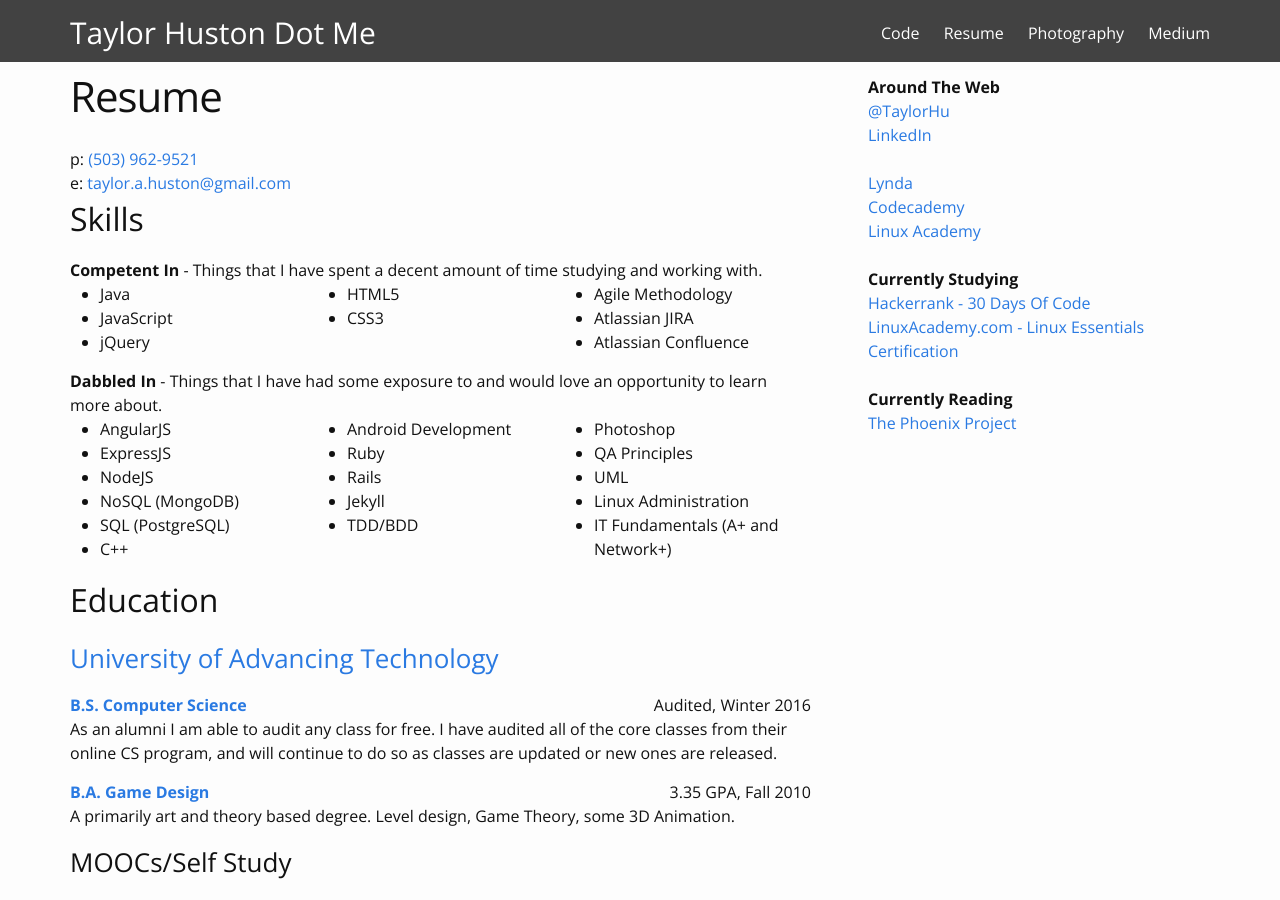
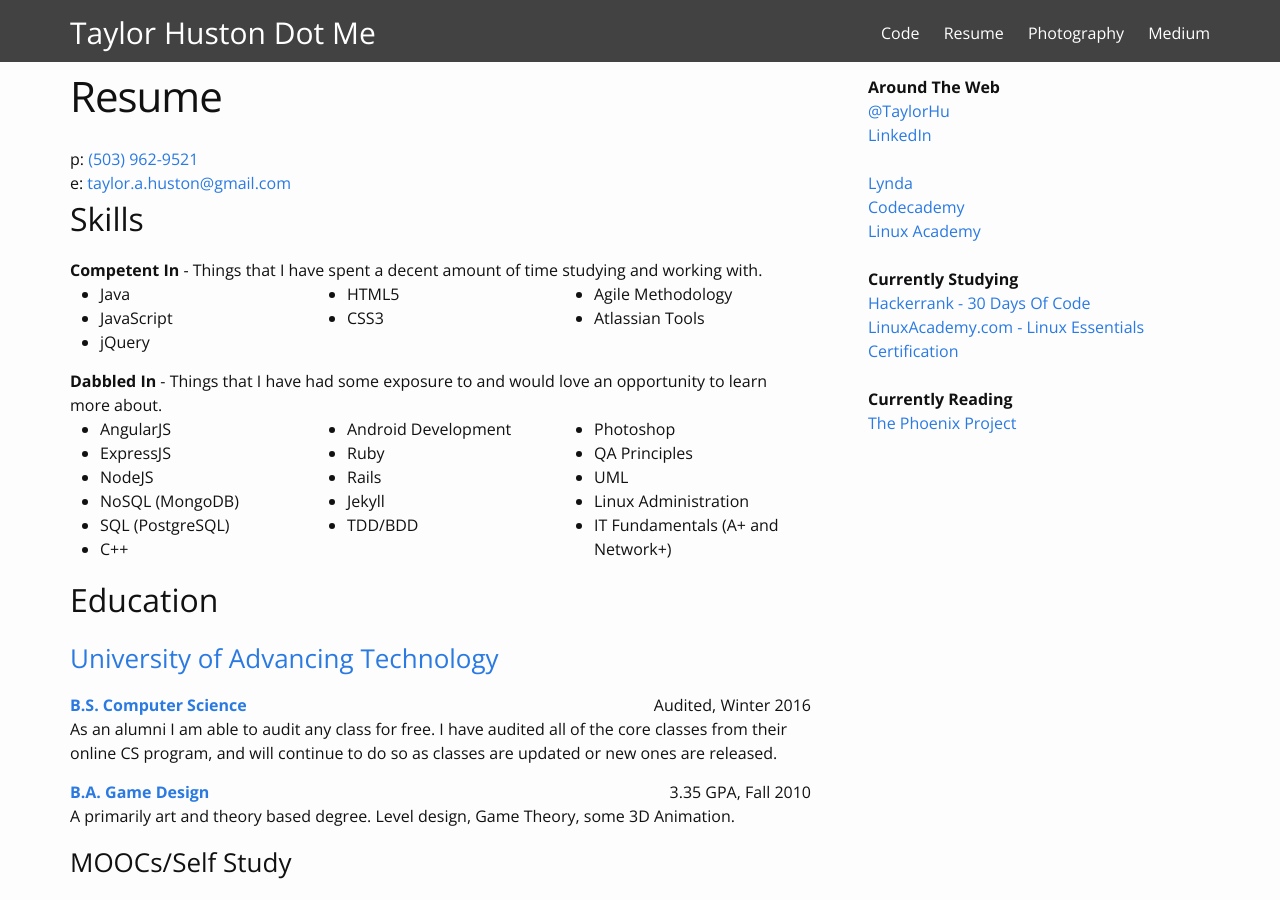
Before and after one commit to TaylorHuston/taylorhuston.github.io, a Jekyll site: the page built from resume.html, in a window 1280 px wide and 900 px high. Built offline with Jekyll 4.4.1, drawn with Linux system fonts in a browser that asks for light colours; some web fonts are replaced.

Commit message:
Update resume.html

```diff
--- a/resume.html
+++ b/resume.html
@@ -27,8 +27,7 @@ permalink: /resume/
     </ul>
     <ul>
       <li>Agile Methodology</li>
-      <li>Atlassian JIRA</li>
-      <li>Atlassian Confluence</li>
+      <li>Atlassian Tools</li>
     </ul>
   </div>
 
```
